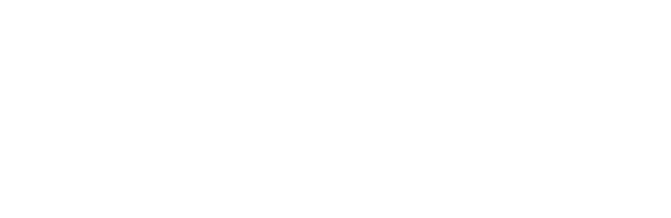
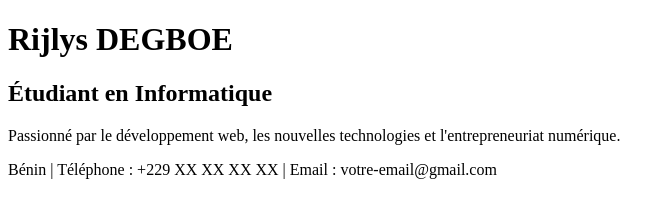
Before and after one commit to therijlys/mon-cv, a plain HTML site: page index.html in a window 1280 px wide. Shown: the whole page, without its empty margins (0-671 px from the left). Drawn offline with Linux system fonts and the light colour scheme.

Commit message:
mise en place de la section titre

```diff
--- a/index.html
+++ b/index.html
@@ -7,6 +7,20 @@
     <link rel="stylesheet" href="style.css">
 </head>
 <body>
+<header>
+    <h1>Rijlys DEGBOE</h1>
 
+    <h2>Étudiant en Informatique</h2>
+
+    <p>
+        Passionné par le développement web,
+        les nouvelles technologies et l'entrepreneuriat numérique.
+    </p>
+
+    <p>
+        Bénin | Téléphone : +229 XX XX XX XX |
+        Email : votre-email@gmail.com
+    </p>
+</header>
 </body>
 </html>
```
